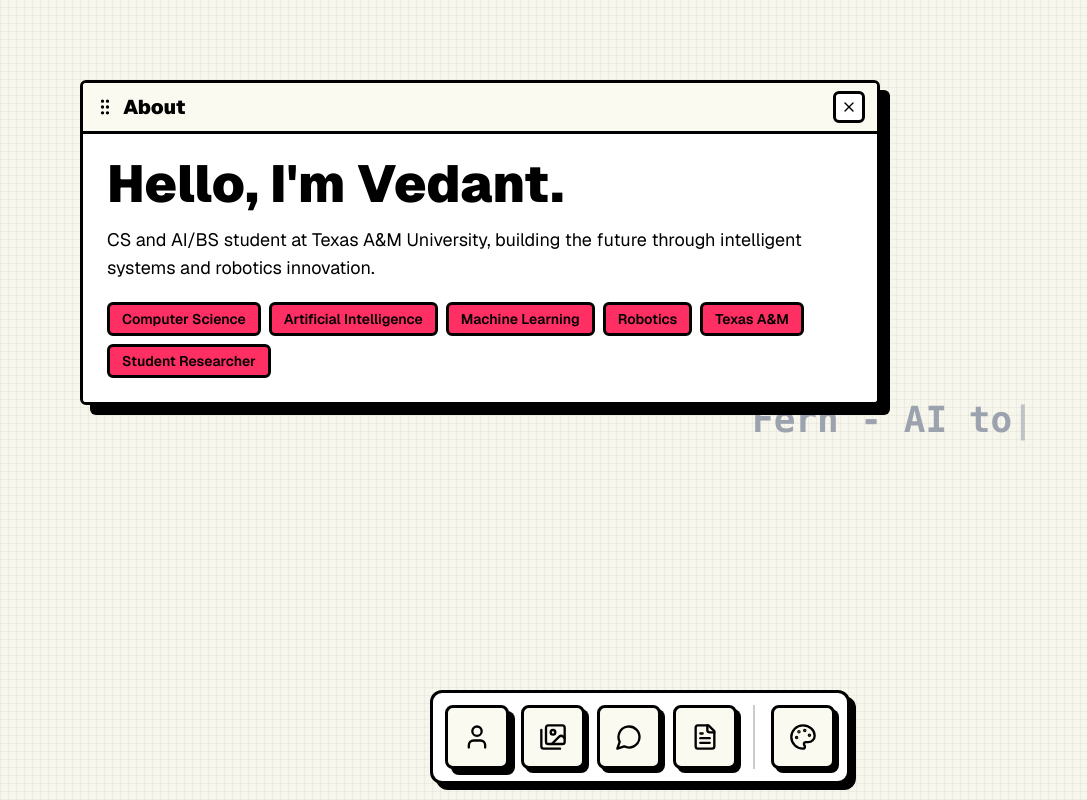
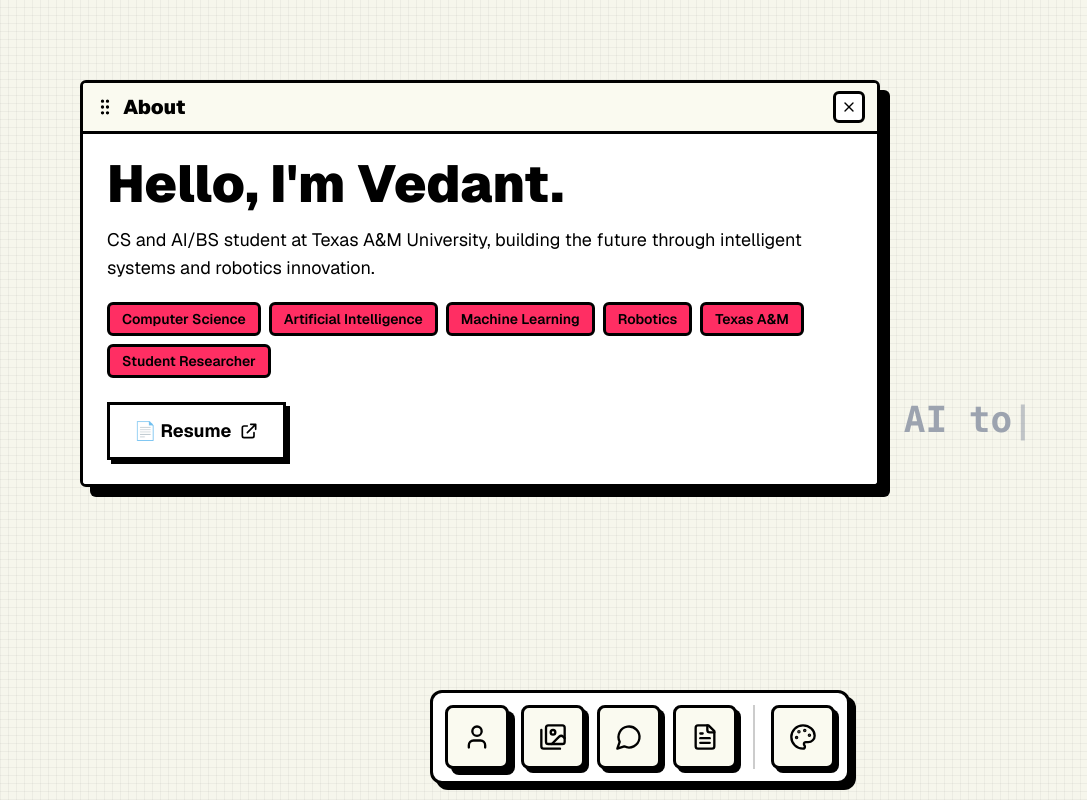
Before and after one commit to VedSoni-dev/os-website, a Next.js app: page / in a window 1280 px wide. Both pictures are taken after a click on the button "Login". Shown: the whole page, without its empty margins (0-1087 px from the left). Built offline with nearby package versions, Linux system fonts and the light colour scheme.

Commit message:
basic resume

```diff
--- a/app/page.tsx
+++ b/app/page.tsx
@@ -103,6 +103,21 @@ function AboutContent() {
             {chip}
           </span>
         ))}
+      </div>
+
+      {/* Resume Button */}
+      <div className="mt-6">
+        <a
+          href="/resume.pdf"
+          target="_blank"
+          rel="noopener noreferrer"
+          className="inline-flex items-center gap-2 px-6 py-3 border-[3px] border-black bg-white shadow-[4px_4px_0_0_#000] hover:shadow-[6px_6px_0_0_#000] hover:translate-y-[-2px] transition-all duration-200 font-bold text-lg cursor-pointer"
+        >
+          📄 Resume
+          <svg className="w-5 h-5" fill="none" stroke="currentColor" viewBox="0 0 24 24">
+            <path strokeLinecap="round" strokeLinejoin="round" strokeWidth={2} d="M10 6H6a2 2 0 00-2 2v10a2 2 0 002 2h10a2 2 0 002-2v-4M14 4h6m0 0v6m0-6L10 14" />
+          </svg>
+        </a>
       </div>
     </div>
   )
```
